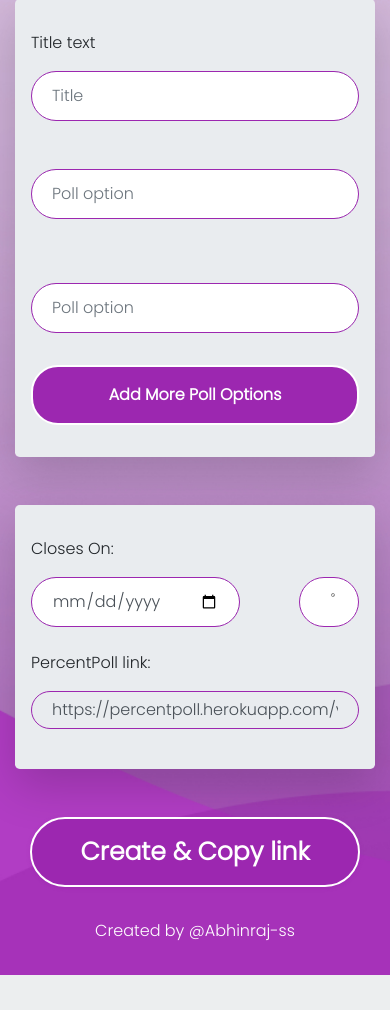
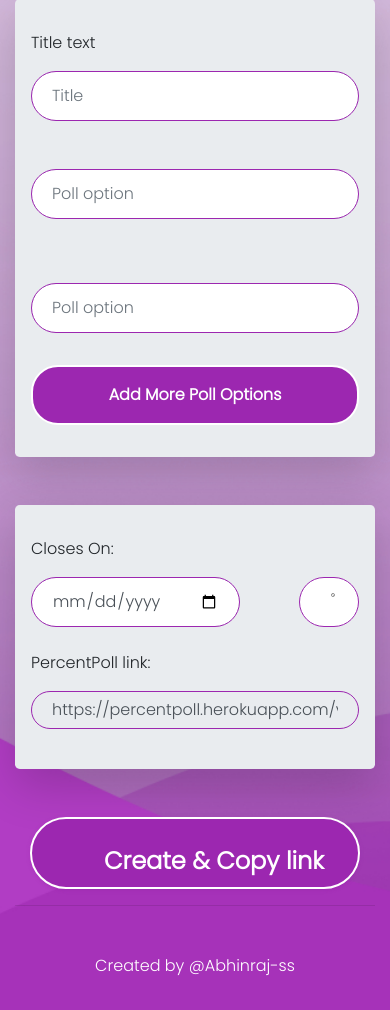
Before and after one commit to Abhinraj-ss/PercentPoll, a Flask app: page /create in a window 390 px wide. Shown: the part 322-1332 px from the top of the page. Before the commit the page ends 1297 px from the top, so only its background shows below. Run offline with Flask 2, Linux system fonts and the light colour scheme; a user stored in the database is signed in; data that the repository does not hold is empty; some libraries are stand-ins or nearby versions.

Commit message:
making responsive

```diff
--- a/percentpoll/static/main.js
+++ b/percentpoll/static/main.js
@@ -127,3 +127,6 @@ window.onload = function () {
     document.body.appendChild(css);
   }, 2400);
 };
+
+
+/*hamburger*/
--- a/percentpoll/static/style.css
+++ b/percentpoll/static/style.css
@@ -19,6 +19,14 @@ footer {
   padding-top: 2em;
   padding-bottom:2em;
 }
+
+.col-sm-6{
+    justify-content: center;
+    align-items: center;
+    margin:auto;
+    }
+
+
 h2 {
    font-weight:bold;
    color:#9c27b0;
@@ -36,9 +44,9 @@ h3 {
     }
 .wrap{
     justify-content: center;
-	align-items: center;
     color:white;
-    font-size:5vw;
+    position: relative;
+    font-size:9vh;
     font-family: 'Montserrat', sans-serif;
     }
 #me{
@@ -48,14 +56,19 @@ h3 {
  padding-left: 1em;
  	}
 #create{
-	display: flex;
-	height: 70px;
-	border-radius:35px;
+	height: 3em;
+	border-radius:4em;
 	font-weight:bold;
 	justify-content: center;
 	align-items: center;
 	color:white;
-	font-size:25px;
+	padding-left:3em;
+	padding-right:3em;
+	padding-top:1em;
+	padding-bottom:1em;
+	font-size:1.5em;
+	margin-left:40vw;
+	margin-right:40vw;
 	background-color: #0063B1;
 	border:2px solid white;
 	}
@@ -123,6 +136,8 @@ h4{
 body{
 	font-family: 'Roboto', sans-serif;
 	background-image: url('../static/bg.jpg');
+	width:100vw;
+    height:auto;
 	background-repeat: no-repeat;
 	background-size:cover;
 }
@@ -203,12 +218,10 @@ span.psw {
 	box-sizing:border-box;
 	font-family: 'Poppins', sans-serif;
 }
-i {
-	margin-right: 10px;
-}
 
 .navbar-logo{
 	padding: 1vw;
+	float: left;
 	color: #fff;
 }
 .navbar-mainbg{
@@ -239,7 +252,6 @@ i {
 	    flex-basis: auto;
 	}
 }
-
 
 
 
--- a/percentpoll/templates/create.html
+++ b/percentpoll/templates/create.html
@@ -8,8 +8,7 @@
 {% block body %}
 <h2 class="text-center">CREATE POLL</h2>
 <div class="row">
-  <div class="col-sm-6 offset-sm-3">
-
+  <div class="col-sm-6">
     <div class="shadow-lg mb-5 rounded">
       <div class="jumbotron" style="border-radius-top:27px;">
         <form action="/create" method="post">
@@ -46,12 +45,12 @@
         <input type="text" class="form-control input-monospace input-sm " id="link" value="https://percentpoll.herokuapp.com/vote/{{hostId}}/{{pollId}}" readonly>
       </div>
     </div>
-    <div class="col" style="display:flex">
+    <div class="col-sm-6" style="display:flex;">
       <input type="submit" class="btn btn-primary btn-lg btn-block" onclick="copyLink()" id="create" value="Create & Copy link">
     </div>
 
     </form>
-
+    <hr/>
   </div>
 </div>
 {% endblock %}
--- a/percentpoll/templates/index.html
+++ b/percentpoll/templates/index.html
@@ -33,7 +33,7 @@
     </strong>
   </div>
 
-  <div class="col-sm-6 offset-sm-3">
+  <div class="col-sm-6" style="display:flex;">
 
     <!--bouncing balls
         <section class="wrapper">
@@ -47,6 +47,8 @@
         </section> -->
 
     <a class="btn btn-primary btn-lg" id="create" href="{{url_for('main.create')}}">Get Started</a>
-    <hr />
+
+  </div>
+   <hr/>
   </div>
   {% endblock %}
--- a/percentpoll/templates/layout.html
+++ b/percentpoll/templates/layout.html
@@ -3,7 +3,7 @@
 
 <head>
   <meta charset="utf-8">
-  <meta name="viewport" content="width=device-width, initial-scale=1, shrink-to-fit=no">
+  <meta name="viewport" content="width=device-width, initial-scale=1.0, shrink-to-fit=no">
 
   <link rel="stylesheet" href="https://stackpath.bootstrapcdn.com/bootstrap/4.1.3/css/bootstrap.min.css" integrity="sha384-MCw98/SFnGE8fJT3GXwEOngsV7Zt27NXFoaoApmYm81iuXoPkFOJwJ8ERdknLPMO" crossorigin="anonymous">
   <script src="https://ajax.googleapis.com/ajax/libs/jquery/3.6.0/jquery.min.js"></script>
@@ -48,13 +48,14 @@
         <a class="nav-link" href="{{ url_for('auth.register') }}" id="nav">REGISTER</a>
       </li>
       {% endif %}
+    </ul>
 
-    </ul>
   </nav>
 
   <div class="container-fluid">
     {% block body %}{% endblock %}
   </div>
+
   <footer class="text-center" style="color:white;">Created by <a href="https://github.com/Abhinraj-ss" id="me">@Abhinraj-ss</a>
     <script src="https://code.jquery.com/jquery-3.3.1.slim.min.js" integrity="sha384-q8i/X+965DzO0rT7abK41JStQIAqVgRVzpbzo5smXKp4YfRvH+8abtTE1Pi6jizo" crossorigin="anonymous"></script>
     <script src="https://cdnjs.cloudflare.com/ajax/libs/popper.js/1.14.3/umd/popper.min.js" integrity="sha384-ZMP7rVo3mIykV+2+9J3UJ46jBk0WLaUAdn689aCwoqbBJiSnjAK/l8WvCWPIPm49" crossorigin="anonymous"></script>
--- a/percentpoll/templates/view.html
+++ b/percentpoll/templates/view.html
@@ -8,7 +8,7 @@
 {% block body %}
 <h2 class="text-center">{{page}}</h2>
 <div class="row">
-  <div class="col-sm-6 offset-sm-3">
+  <div class="col-sm-6" >
     <div class="text-center">
       <hr />
       {% if  not polls %}
@@ -96,8 +96,10 @@
       </div>
       {% endfor %}
     </div>
+    <div class="col-sm-6" style="display:flex;">
     <a class="btn btn-primary btn-lg" id="create" href="{{url_for('main.index')}}">GO HOME</a>
     <hr />
+    </div>
   </div>
 
 </div>
```
Also changed, not shown: percentpoll/db.sqlite.
